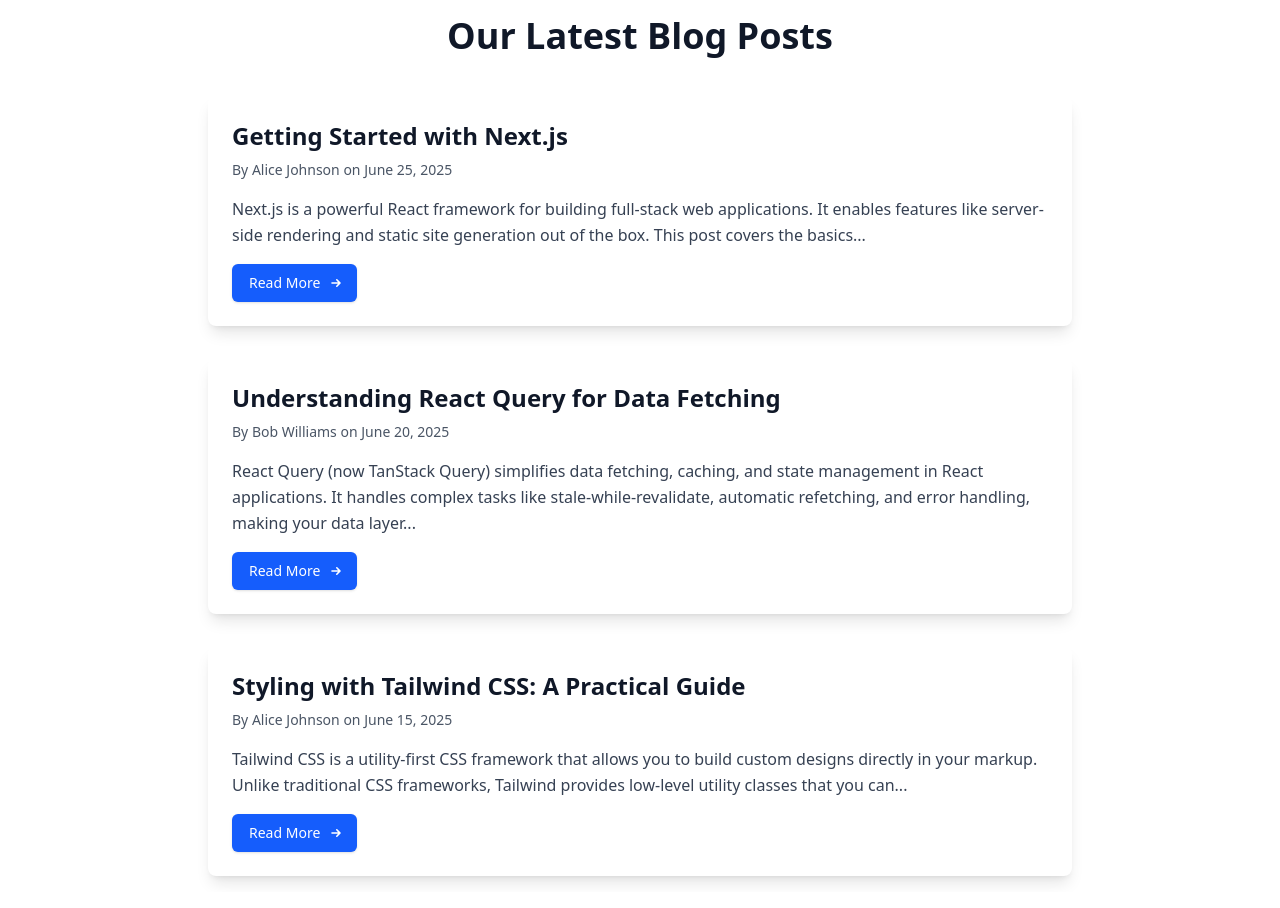
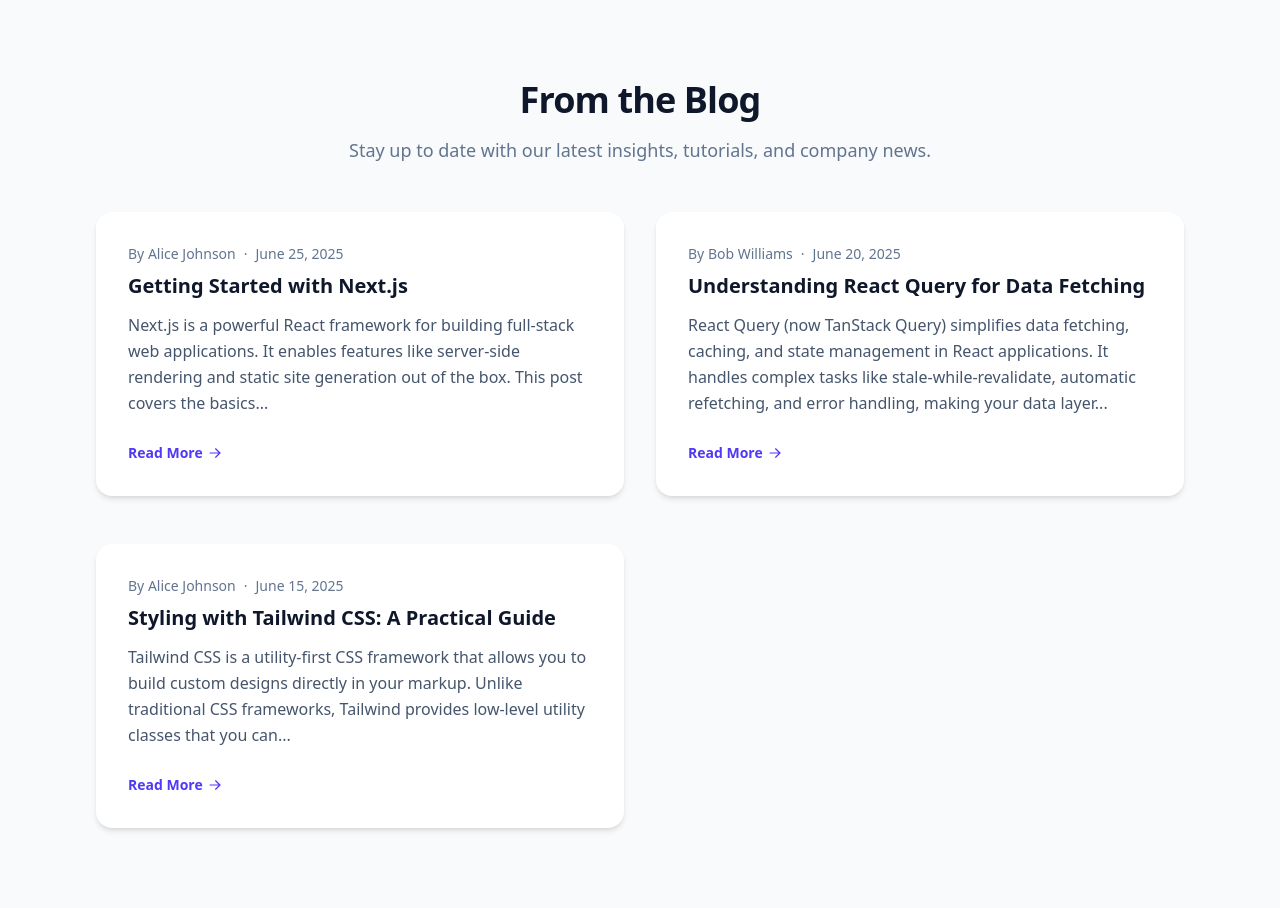
Before and after one commit to nishanth-larklabs/blog-app, a Next.js app: page / in a window 1280 px wide. Built offline with nearby package versions, Linux system fonts and the light colour scheme.

Commit message:
Blog Detail View

```diff
--- a/src/app/page.tsx
+++ b/src/app/page.tsx
@@ -28,44 +28,73 @@
     .sort((a, b) => b.createdAt.getTime() - a.createdAt.getTime());
 
   return (
-    <div className="container mx-auto p-4 max-w-4xl">
-      <h1 className="text-4xl font-extrabold text-center mb-10 text-gray-900 dark:text-gray-100">
-        Our Latest Blog Posts
+    <div className="bg-slate-50">
+  <div className="container mx-auto max-w-6xl px-4 py-16 sm:px-6 sm:py-20 lg:px-8">
+    <div className="text-center">
+      <h1 className="text-3xl font-bold tracking-tight text-slate-900 sm:text-4xl">
+        From the Blog
       </h1>
+      <p className="mt-3 max-w-2xl mx-auto text-lg text-slate-500 sm:mt-4">
+        Stay up to date with our latest insights, tutorials, and company news.
+      </p>
+    </div>
 
-      <div className="grid gap-8">
+    <div className="mt-12 grid grid-cols-1 gap-x-8 gap-y-12 lg:grid-cols-2">
       {publishedPosts.length === 0 ? (
-          <p className="text-center text-gray-600 dark:text-gray-400">
-            No blog posts available yet. Check back soon!
+        <div className="lg:col-span-2 text-center py-24 px-6 bg-white rounded-2xl">
+          <h3 className="text-xl font-semibold text-slate-800">
+            No Posts Yet
+          </h3>
+          <p className="mt-2 text-slate-500">
+            There are no blog posts available at the moment. Please check back soon!
           </p>
+        </div>
       ) : (
         publishedPosts.map((post: Post) => (
           <article
             key={post.id}
-              className="bg-white dark:bg-gray-800 rounded-lg shadow-lg hover:shadow-xl transition-shadow duration-300 overflow-hidden"
+            className="group relative flex flex-col overflow-hidden rounded-2xl bg-white shadow-md transition-all duration-300 ease-in-out hover:shadow-xl"
           >
-              <div className="p-6">
-                <h2 className="text-2xl font-bold text-gray-900 dark:text-white mb-2">
+            <div className="flex flex-col flex-grow p-6 sm:p-8">
+              <div className="flex text-sm text-slate-500">
+                <p>By {post.authorName}</p>
+                <span aria-hidden="true" className="mx-2">·</span>
+                <time dateTime={post.createdAt.toISOString()}>{formatDate(post.createdAt)}</time>
+              </div>
+              <h2 className="mt-2 text-xl font-semibold text-slate-900 transition-colors duration-300 ease-in-out group-hover:text-indigo-600">
                 {post.title}
               </h2>
-                <p className="text-sm text-gray-600 dark:text-gray-400 mb-4">
-                  By {post.authorName} on {formatDate(post.createdAt)}
-                </p>
-                <p className="text-gray-700 dark:text-gray-300 leading-relaxed mb-4">
+              <p className="mt-3 text-base leading-relaxed text-slate-600 flex-grow">
                 {generateSummary(post.content)}
               </p>
+              <div className="mt-6">
                 <a
-                  href={`/posts/${post.id}`} // We'll implement this route later
-                  className="inline-flex items-center px-4 py-2 border border-transparent text-sm font-medium rounded-md shadow-sm text-white bg-blue-600 hover:bg-blue-700 focus:outline-none focus:ring-2 focus:ring-offset-2 focus:ring-blue-500"
+                  href={`/posts/${post.id}`}
+                  className="inline-flex items-center text-sm font-semibold text-indigo-600 focus:outline-none focus-visible:ring-2 focus-visible:ring-offset-2 focus-visible:ring-indigo-500 rounded-sm"
+                  aria-label={`Read more about ${post.title}`}
                 >
                   Read More
-                  <svg className="ml-2 -mr-1 w-4 h-4" fill="currentColor" viewBox="0 0 20 20" xmlns="http://www.w3.org/2000/svg"><path fillRule="evenodd" d="M10.293 5.293a1 1 0 011.414 0l4 4a1 1 0 010 1.414l-4 4a1 1 0 01-1.414-1.414L12.586 11H5a1 1 0 110-2h7.586l-2.293-2.293a1 1 0 010-1.414z" clipRule="evenodd"></path></svg>
+                  <svg
+                    className="ml-1 h-4 w-4 transition-transform duration-300 ease-in-out group-hover:translate-x-1"
+                    xmlns="http://www.w3.org/2000/svg"
+                    viewBox="0 0 20 20"
+                    fill="currentColor"
+                    aria-hidden="true"
+                  >
+                    <path
+                      fillRule="evenodd"
+                      d="M3 10a.75.75 0 01.75-.75h10.638L10.23 5.29a.75.75 0 111.04-1.08l5.5 5.25a.75.75 0 010 1.08l-5.5 5.25a.75.75 0 11-1.04-1.08l4.158-3.96H3.75A.75.75 0 013 10z"
+                      clipRule="evenodd"
+                    />
+                  </svg>
                 </a>
+              </div>
             </div>
           </article>
         ))
       )}
     </div>
   </div>
+    </div>
   );
 }
--- /dev/null
+++ b/src/app/posts/[id]/page.tsx
@@ -0,0 +1,65 @@
+// app/posts/[id]/page.tsx
+
+import { MOCK_POSTS } from '@/lib/mockPosts';
+import { Post } from '@/types/post';
+import { notFound } from 'next/navigation'; // For handling post not found
+
+// Helper function to format dates (can be moved to a shared utility later)
+const formatDate = (date: Date) => {
+  return new Date(date).toLocaleDateString('en-US', {
+    year: 'numeric',
+    month: 'long',
+    day: 'numeric',
+  });
+};
+
+// Define the type for the component's props, specifically the params for dynamic routes
+interface PostDetailPageProps {
+  params: {
+    id: string; // The dynamic part of the URL, e.g., '1', '2'
+  };
+}
+
+export default function PostDetailPage({ params }: PostDetailPageProps) {
+  const postId = params.id;
+
+  // Find the post from mock data
+  const post = MOCK_POSTS.find(p => p.id === postId && p.published);
+
+  // If post not found or not published, show a 404
+  if (!post) {
+    notFound(); // Next.js utility to render the default 404 page
+  }
+
+  return (
+    <div className="container mx-auto p-4 max-w-4xl">
+      <article className="bg-white dark:bg-gray-800 rounded-lg shadow-lg p-8">
+        <h1 className="text-4xl font-extrabold text-gray-900 dark:text-white mb-4">
+          {post.title}
+        </h1>
+        <p className="text-md text-gray-600 dark:text-gray-400 mb-6">
+          By {post.authorName} on {formatDate(post.createdAt)}{' '}
+          {post.updatedAt && post.createdAt.getTime() !== post.updatedAt.getTime() && (
+            <span className="text-sm italic"> (Last updated: {formatDate(post.updatedAt)})</span>
+          )}
+        </p>
+
+        <div className="prose dark:prose-invert max-w-none text-gray-800 dark:text-gray-200 leading-relaxed space-y-4">
+          {/* This is where the full content goes. We are just displaying it as plain text for now. */}
+          {/* In a real app, this would be rendered from a rich text editor or markdown parser. */}
+          <p>{post.content}</p>
+        </div>
+
+        <div className="mt-8 pt-6 border-t border-gray-200 dark:border-gray-700">
+          <a
+            href="/"
+            className="inline-flex items-center px-4 py-2 border border-transparent text-sm font-medium rounded-md shadow-sm text-white bg-gray-600 hover:bg-gray-700 focus:outline-none focus:ring-2 focus:ring-offset-2 focus:ring-gray-500"
+          >
+            <svg className="mr-2 -ml-1 w-4 h-4" fill="currentColor" viewBox="0 0 20 20" xmlns="http://www.w3.org/2000/svg"><path fillRule="evenodd" d="M9.707 16.707a1 1 0 01-1.414 0l-6-6a1 1 0 010-1.414l6-6a1 1 0 011.414 1.414L5.414 9H17a1 1 0 110 2H5.414l4.293 4.293a1 1 0 010 1.414z" clipRule="evenodd"></path></svg>
+            Back to Blog
+          </a>
+        </div>
+      </article>
+    </div>
+  );
+}
```
Lines whose indentation alone changed are shown as unchanged.
